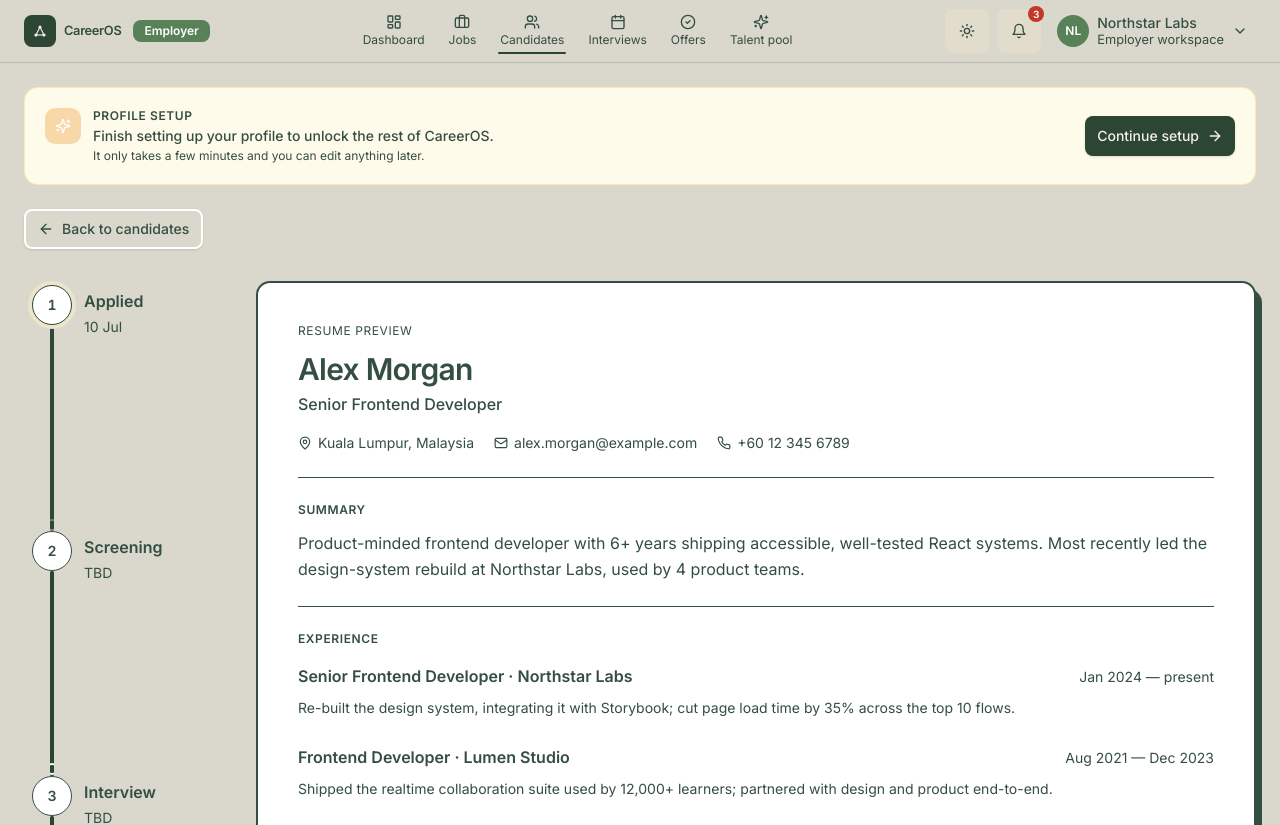
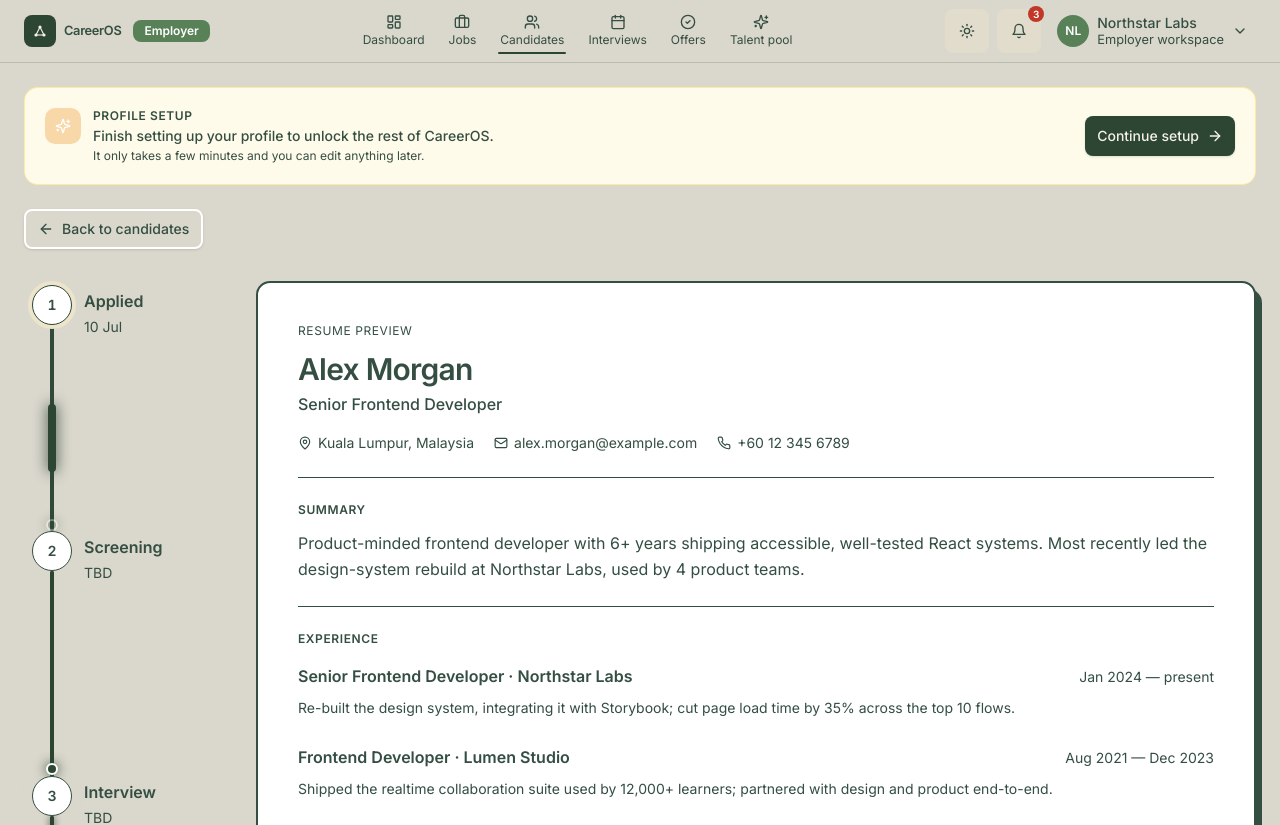
Before and after one commit to davidlaw373-glitch/talentbank-tech-hackathon-2cm, a Next.js app: page /employer/candidates/1 in a window 1280 px wide. Shown: the top 825 px of the page. Built offline with nearby package versions, Linux system fonts and the light colour scheme.

Commit message:
style: emphasize current timeline transition

```diff
--- a/src/app/globals.css
+++ b/src/app/globals.css
@@ -623,6 +623,21 @@ section[id] {
   }
 }
 
+@keyframes timeline-current-sweep {
+  0% {
+    top: 0;
+    opacity: 0;
+  }
+  10%,
+  82% {
+    opacity: 1;
+  }
+  100% {
+    top: 66.666%;
+    opacity: 0;
+  }
+}
+
 /* Ambient decorative animations — used by hero blur orbs and
    section gradients. Slow and large so they read as atmosphere,
    not motion sickness. */
@@ -742,6 +757,10 @@ section[id] {
   }
   .animate-timeline-track-glow {
     animation: timeline-track-glow 3s
+      cubic-bezier(0.16, 1, 0.3, 1) infinite;
+  }
+  .animate-timeline-current-sweep {
+    animation: timeline-current-sweep 1.8s
       cubic-bezier(0.16, 1, 0.3, 1) infinite;
   }
   .animate-orbit-ccw {
--- a/src/components/features/employer/candidate-profile-overview.tsx
+++ b/src/components/features/employer/candidate-profile-overview.tsx
@@ -32,6 +32,8 @@ export function CandidateProfileOverview({
           {timeline.map((step, index) => {
             const isComplete = index < safeCurrentIndex;
             const isCurrent = index === safeCurrentIndex;
+            const isCurrentTransition =
+              index === safeCurrentIndex && index < timeline.length - 1;
             const animationDelay = `${index * 0.55}s`;
 
             return (
@@ -43,8 +45,9 @@ export function CandidateProfileOverview({
                 {index < timeline.length - 1 ? (
                   <span
                     aria-hidden
+                    data-slot="timeline-connector"
                     className={cn(
-                      "absolute bottom-0 left-[1.125rem] top-10 w-1 overflow-hidden rounded-full",
+                      "absolute bottom-0 left-[1.125rem] top-10 w-1 overflow-visible rounded-full",
                       isComplete ? "bg-primary" : "bg-border",
                     )}
                   >
@@ -63,6 +66,12 @@ export function CandidateProfileOverview({
                       className="animate-timeline-line-runner absolute -left-1 top-0 h-3 w-3 rounded-full border-2 border-surface-1 bg-primary shadow-[0_0_12px_var(--primary)]"
                       style={{ animationDelay }}
                     />
+                    {isCurrentTransition ? (
+                      <span
+                        data-slot="timeline-current-sweep"
+                        className="animate-timeline-current-sweep absolute -left-0.5 top-0 h-1/3 w-2 rounded-full bg-primary shadow-[0_0_14px_var(--primary)]"
+                      />
+                    ) : null}
                   </span>
                 ) : null}
                 <span
```
Also changed, not shown: 1 other file (tests, documents, lock files or other folders).
